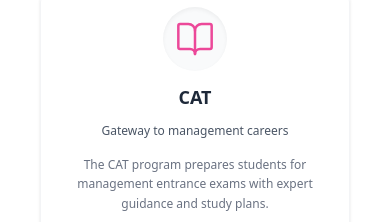
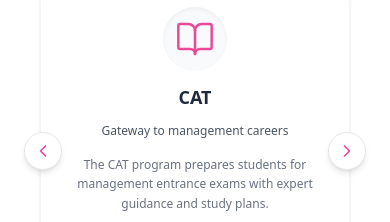
Before and after one commit to Rudra-Prajapati1/thinkplus-education, a React (Vite) app: page / in a window 390 px wide. Shown: the part 1580-1802 px from the top of the page. Built offline with nearby package versions, Linux system fonts and the light colour scheme.

Commit message:
Minor Changes

```diff
--- a/src/components/Home/CoursesSection.jsx
+++ b/src/components/Home/CoursesSection.jsx
@@ -45,20 +45,19 @@ const CoursesSection = () => {
             ))}
           </Swiper>
 
-          {/* Navigation buttons for larger screens */}
           <button
-            className="custom-prev absolute -left-4 sm:-left-6 lg:-left-12 xl:-left-20 top-1/2
+            className="custom-prev absolute left-2 sm:-left-6 lg:-left-12 xl:-left-20 top-1/2
             -translate-y-1/2 z-10 bg-white shadow-md hover:shadow-xl border border-gray-200
-            rounded-full p-2 sm:p-3 md:p-4 transition-all hover:scale-110 hidden sm:flex
+            rounded-full p-2 sm:p-3 md:p-4 transition-all hover:scale-110 flex
             items-center justify-center"
           >
             <ChevronLeft className="w-5 h-5 sm:w-6 sm:h-6 md:w-7 md:h-7" />
           </button>
 
           <button
-            className="custom-next absolute -right-4 sm:-right-6 lg:-right-12 xl:-right-20 top-1/2
+            className="custom-next absolute right-2 sm:-right-6 lg:-right-12 xl:-right-20 top-1/2
             -translate-y-1/2 z-10 bg-white shadow-md hover:shadow-xl border border-gray-200
-            rounded-full p-2 sm:p-3 md:p-4 transition-all hover:scale-110 hidden sm:flex
+            rounded-full p-2 sm:p-3 md:p-4 transition-all hover:scale-110 flex
             items-center justify-center"
           >
             <ChevronRight className="w-5 h-5 sm:w-6 sm:h-6 md:w-7 md:h-7" />
```
